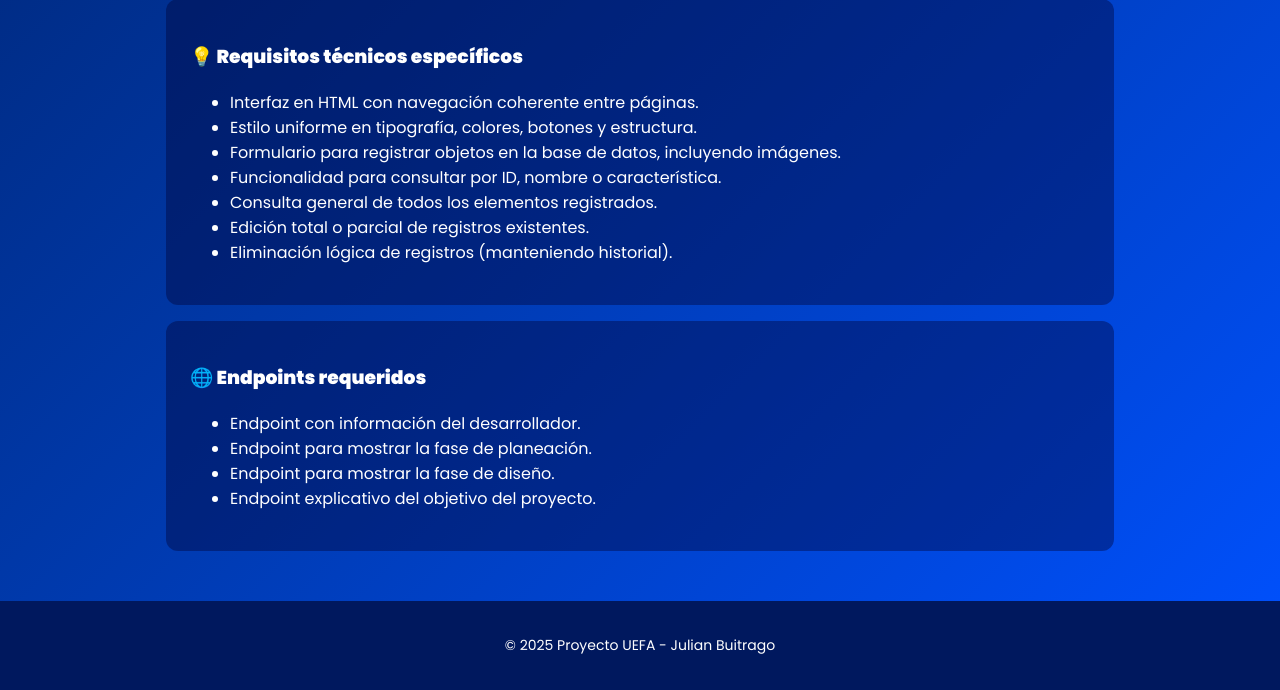
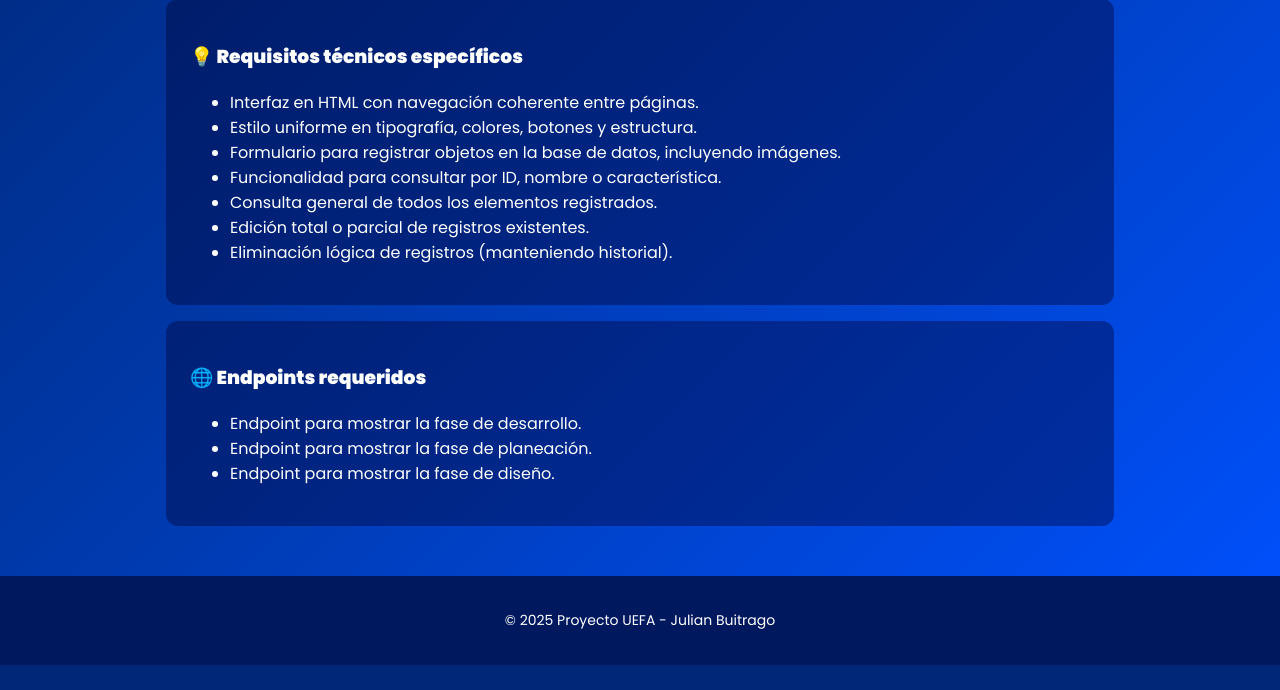
Before and after one commit to jebuitrago79/Uefa2021-2022, a FastAPI app: page /desarrollo in a window 1280 px wide. Shown: the part 820-1510 px from the top of the page. After the commit the page ends 1485 px from the top, so only its background shows below. Run offline with FastAPI, Linux system fonts and the light colour scheme.

Commit message:
se modifica el texto de enpoint requerisoa

```diff
--- a/templates/desarrollo.html
+++ b/templates/desarrollo.html
@@ -70,10 +70,10 @@
 <section class="bloque-contenedor">
     <h3>🌐 Endpoints requeridos</h3>
     <ul>
-        <li>Endpoint con información del desarrollador.</li>
+        <li>Endpoint para mostrar la fase de desarrollo.</li>
         <li>Endpoint para mostrar la fase de planeación.</li>
         <li>Endpoint para mostrar la fase de diseño.</li>
-        <li>Endpoint explicativo del objetivo del proyecto.</li>
+
     </ul>
 </section>
 
```
